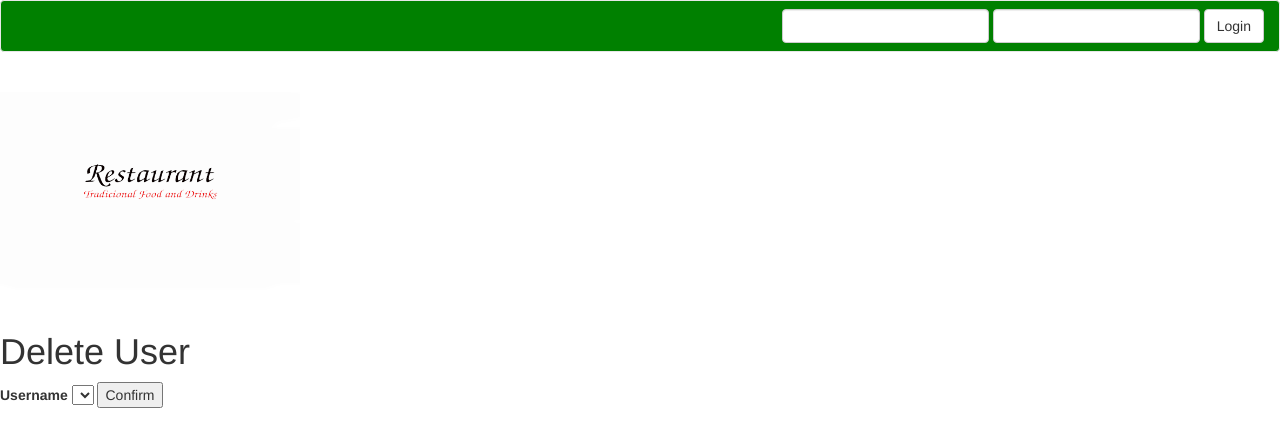
After one commit to Cesar-rso/FoodServer, a Django app: page /delete_user in a window 1280 px wide. The commit adds this page. Shown: the top 447 px of the page. Run offline with Django 3.2, Linux system fonts and the light colour scheme; lists and menus that the app fills with data are empty; some libraries are stand-ins or nearby versions.

Commit message:
Added supplier update and user deletion

```diff
--- a/orders/templates/orders/base.html
+++ b/orders/templates/orders/base.html
@@ -62,7 +62,7 @@
                 <div class="dropdown-content">
                     <a href="{% url 'new_user' %}"><h2> Register </h2></a>
                     <a href="#"><h2> Change </h2></a>
-                    <a href="#"><h2> Delete </h2></a>
+                    <a href="{% url 'delete_user' %}"><h2> Delete </h2></a>
                 </div>
               </div>
         </div>
--- /dev/null
+++ b/orders/templates/orders/deleteuser.html
@@ -0,0 +1,21 @@
+{% extends 'orders/base.html' %}
+{% block title %}Delete User{% endblock %}
+{% block body %}
+  <br>
+  <h1>Delete User</h1>
+<div style="width:50%">
+  <form action="{% url 'delete_user' %}" method="post">
+      {% csrf_token %}
+      <label for="user_id">Username</label>
+      <select id="user_id_input" name="user_id" required>
+        {% for usr in users %}
+        <option value="{{ usr.id }}">{{ usr.username }}</option>
+        {% endfor %}
+      </select>
+
+
+      <button id="Confirm_button" name="Confirm" type="submit">Confirm</button>
+  </form>
+</div>
+
+{% endblock %}
--- a/orders/templates/orders/suppliers.html
+++ b/orders/templates/orders/suppliers.html
@@ -35,6 +35,7 @@
                     <button name="submit" type="submit" value="{{ supplier.id }}">Delete Supplier</button>
                 </form>
             </div>
+            <div><a href="{% url 'update_supplier' pk=supplier.id %}"><h2 style="color:black"><pre> Update Supplier </pre></h2></a></div>
         </div>
     </li>
 {% endfor %}
--- a/orders/urls.py
+++ b/orders/urls.py
@@ -14,6 +14,7 @@ urlpatterns = [path('', views.home, name='home'),
                path('reports', views.reports, name='reports'),
                path('initial_password', views.initial_password, name="initial_password"),
                path('new_user', views.new_user, name="new_user"),
+               path('delete_user', views.delete_user, name="delete_user"),
                path('login', views.login_request, name='login'),
                path('logout', views.logout_request, name='logout'),
                path('new_order', views.new_order, name='new_order'),
@@ -21,6 +22,7 @@ urlpatterns = [path('', views.home, name='home'),
                path('products', views.ListProducts.as_view(), name='products'),
                path('suppliers', views.ListSuppliers.as_view(), name='suppliers'),
                path('new_product', views.ProductRegistration.as_view(), name='reg_product'),
-               path('new_supplier', views.SupplierRegistration.as_view(), name='reg_supplier')] \
+               path('new_supplier', views.SupplierRegistration.as_view(), name='reg_supplier'),
+               path('update_supplier/<pk>', views.SupplierUpdate.as_view(), name="update_supplier")] \
               + static(settings.STATIC_URL, document_root=settings.STATIC_ROOT) \
               + static(settings.MEDIA_URL, document_root=settings.MEDIA_ROOT)
--- a/orders/views.py
+++ b/orders/views.py
@@ -4,7 +4,7 @@ from django.db.models.query import QuerySet
 from django.shortcuts import render, redirect
 from django.urls import reverse
 from django.views import generic
-from django.views.generic import CreateView
+from django.views.generic import CreateView, UpdateView
 from django.contrib.auth import authenticate, login, logout
 from django.contrib.auth.models import User
 from django.core.exceptions import ObjectDoesNotExist
@@ -308,6 +308,16 @@ class ListSuppliers(generic.ListView):
 
         return render(request, 'order/suppliers.html', context)
 
+    def put(self, request):
+        supplier = Suppliers.objects.get(pk=request.POST['id'])
+        supplier.name = request.POST['name']
+        supplier.address = request.POST['address']
+        supplier.phone = request.POST['phone']
+        supplier.supply_type = request.POST['supply_type']
+        supplier.save()
+
+        return redirect('suppliers')
+
     def delete(self, request):
         supplier = Suppliers.objects.get(pk=request.POST['submit'])
         supplier.delete()
@@ -327,6 +337,12 @@ class SupplierRegistration(CreateView):
     model = Suppliers
     fields = '__all__'
     template_name = "orders/supplier-form.html"
+
+
+class SupplierUpdate(UpdateView):
+    model = Suppliers
+    fields = '__all__'
+    template_name = "orders/supplier-update-form.html"
 
 
 def home(request):
@@ -498,6 +514,23 @@ def new_user(request):
         return redirect('home')
 
 
+def delete_user(request):
+    context = {}
+    print(request.method)
+    if request.method == 'GET':
+        usr = User.objects.all()
+        context["users"] = usr
+
+        return render(request, 'orders/deleteuser.html', context)
+
+    if request.method == 'POST':
+        print(request.POST['user_id'])
+        usr = User.objects.get(pk=request.POST['user_id'])
+        usr.delete()
+
+        return redirect('home')
+
+
 def initial_password(request):
     context = {}
     if request.method == 'POST':
```
Also changed, not shown: orders/templates/orders/supplier-update-form.html (added, +25 -0 lines).
